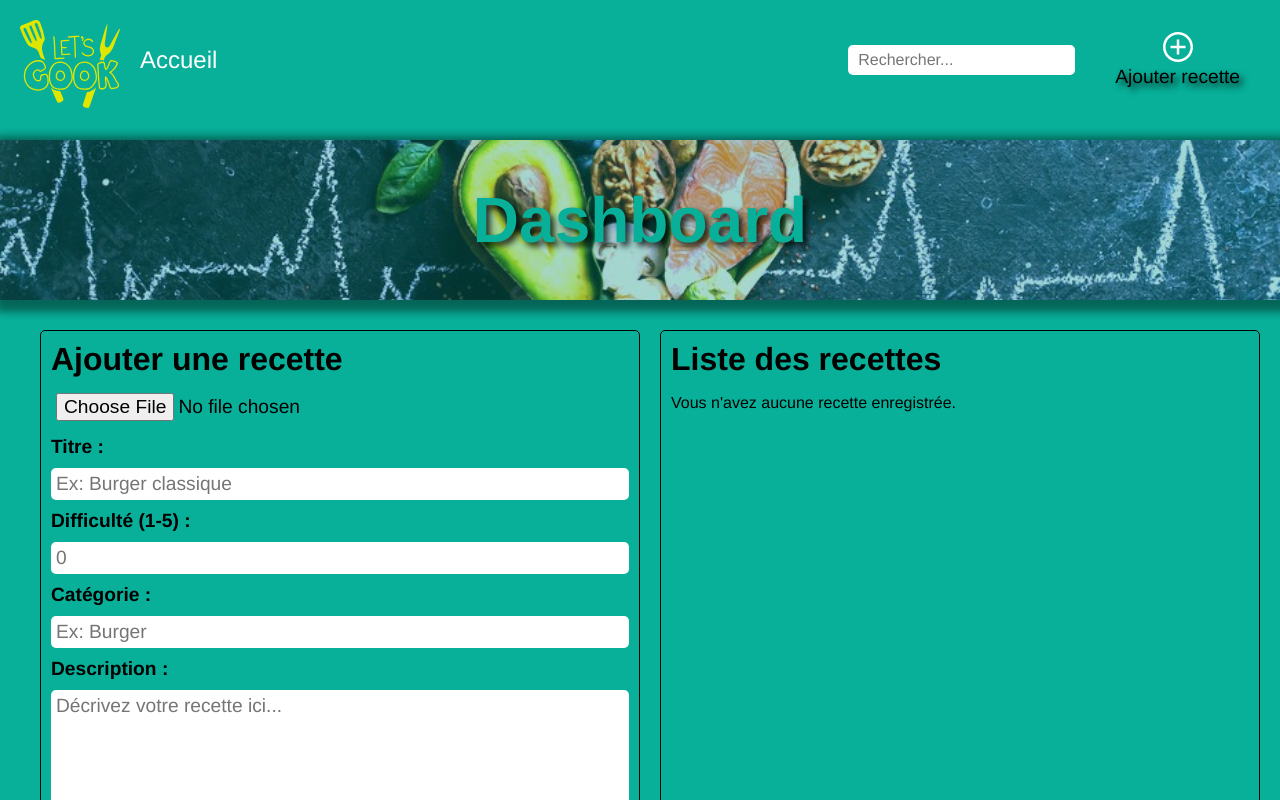
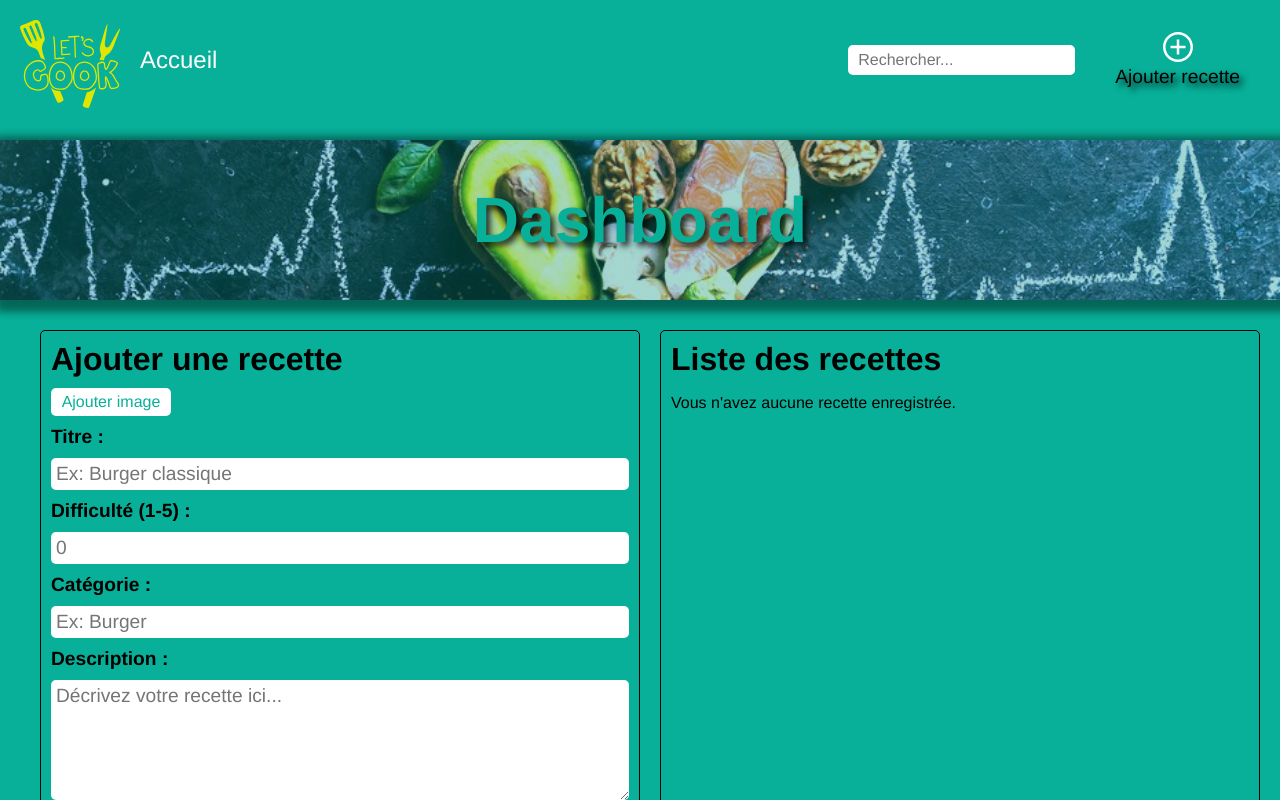
Before and after one commit to DzmitryiKorjik/React-Let-s-Cook, a React (Vite) app: page / in a window 1280 px wide. Both pictures are taken after a click on the link 1197 px from the left and 49 px from the top of the page. Shown: the top 800 px of the page. Built offline with nearby package versions, Linux system fonts and the light colour scheme.

Commit message:
update style

```diff
--- a/src/components/Card/Card.jsx
+++ b/src/components/Card/Card.jsx
@@ -1,9 +1,11 @@
+import imgDashboard from '../../assets/img/dashboard/recettes-du-monde.jpg';
+
 export default function Card({ recette, onClick }) {
     return (
         <div className='card'>
             <img
                 className='card__img'
-                src={recette.imageUrl}
+                src={recette.imageUrl || imgDashboard}
                 alt={recette.title}
             />
             <p className='card__category'>🏷️{recette.category}</p>
--- a/src/components/Dashboard/Dashboard.css
+++ b/src/components/Dashboard/Dashboard.css
@@ -20,6 +20,28 @@
         border-radius: 5px;
         padding: 10px;
         form {
+            .input__image {
+                display: none;
+            }
+            .custom-file-button {
+                background-color: var(--text-color);
+                border: none;
+                padding: 5px 10px;
+                border-radius: 5px;
+                color: var(--background-color);
+                cursor: pointer;
+                margin-right: 20px;
+                font-size: 1rem;
+                transition: background-color 0.3s;
+                max-width: 120px;
+                margin-bottom: 10px;
+                &:hover {
+                    background-color: var(--hover-color);
+                    color: var(--heading-color);
+                    box-shadow: 4px 4px 6px rgba(0, 0, 0, 0.8);
+                    transition: background-color 0.6s;
+                }
+            }
             display: flex;
             flex-direction: column;
             h1 {
--- a/src/components/Dashboard/Dashboard.jsx
+++ b/src/components/Dashboard/Dashboard.jsx
@@ -19,6 +19,9 @@ export default function Dashboard({ recipes, setRecipes }) {
 
     // État pour suivre l'index de la recette en cours d'édition
     const [editIndex, setEditIndex] = useState(null);
+
+    // État permettant de suivre le chargement de l'image
+    const [imageUploaded, setImageUploaded] = useState(false);
 
     // Charger les données depuis le localStorage lors du montage du composant
     useEffect(() => {
@@ -93,6 +96,7 @@ export default function Dashboard({ recipes, setRecipes }) {
                     image: reader.result, // Stocke l'image en Base64
                 }));
             };
+            setImageUploaded(true);
         }
     };
 
@@ -104,10 +108,19 @@ export default function Dashboard({ recipes, setRecipes }) {
                     <input
                         type='file'
                         id='image'
-                        className='image'
+                        className='input__image'
                         accept='image/*'
                         onChange={(e) => handleImageUpload(e)}
                     />
+                    <button
+                        className='custom-file-button'
+                        onClick={() => document.getElementById('image').click()}
+                    >
+                        Ajouter image
+                    </button>
+                    {imageUploaded && (
+                        <p>L'image a été ajoutée avec succès !</p>
+                    )}
                     <label htmlFor='titre'>Titre : </label>
                     <input
                         type='text'
--- a/src/components/DetailedCard/DetailedCard.jsx
+++ b/src/components/DetailedCard/DetailedCard.jsx
@@ -1,3 +1,4 @@
+import imgDashboard from '../../assets/img/dashboard/recettes-du-monde.jpg';
 import './DetailedCard.css';
 export default function DetailedCard({ recette, onBack }) {
     return (
@@ -7,7 +8,7 @@ export default function DetailedCard({ recette, onBack }) {
             </button>
             <img
                 className='card__img'
-                src={recette.imageUrl}
+                src={recette.imageUrl || imgDashboard}
                 alt={recette.title}
             />
             <h1 className='card__title'>{recette.title}</h1>
--- a/src/components/app/App.jsx
+++ b/src/components/app/App.jsx
@@ -35,11 +35,6 @@ export default function App() {
     useEffect(() => {
         localStorage.setItem('recipes', JSON.stringify(recipes));
     }, [recipes]);
-
-    // Fonction permettant de mettre à jour la liste des recettes et de les sauvegarder
-    const updateRecipes = (newRecipes) => {
-        setRecipes(newRecipes);
-    };
 
     // Fonction pour afficher la page principale
     const showMain = () => {
```
